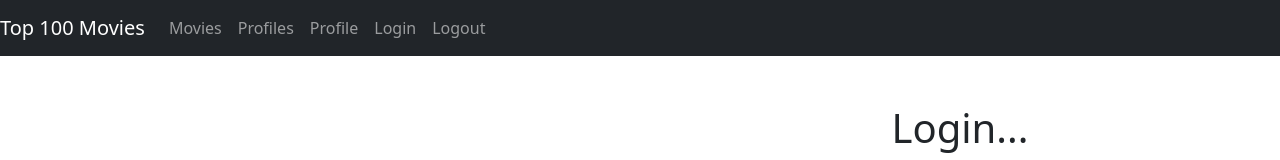
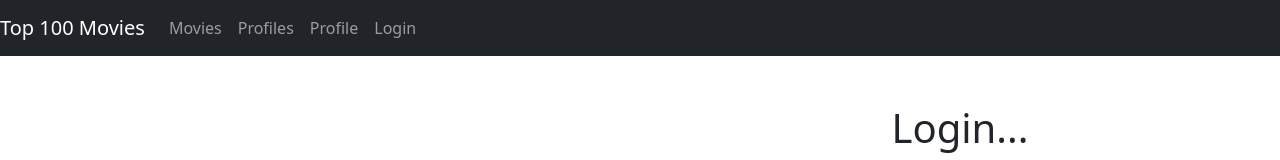
Before and after one commit to jwilliamson13-tech/top-100-movies, a React (Create React App) app in the folder frontend/: page /login in a window 1280 px wide. Shown: the top 160 px of the page. Built offline with nearby package versions, Linux system fonts and the light colour scheme; no server answers.

Commit message:
Updated UI based on user context
I updated the UI based on whether the user was logged in or not.

Next steps are to work on the dashboard/home page and user profile page.

```diff
--- a/frontend/src/components/login.js
+++ b/frontend/src/components/login.js
@@ -1,5 +1,5 @@
 import React, { useContext, useState,useEffect } from "react";
-import { Link } from "react-router-dom";
+import { Link, useHistory } from "react-router-dom";
 import AuthDataService from "../services/authService";
 import { useAuth0 } from "@auth0/auth0-react";
 import { UserContext } from "../context/UserContext";
@@ -7,6 +7,8 @@ import { UserContext } from "../context/UserContext";
 
 
 const Login = () => {
+
+  const history = useHistory();
 
   const [email, setEmail] = useState("");
   const [password, setPassword] = useState("");
@@ -46,6 +48,7 @@ const Login = () => {
         setUserContext(oldUserValues => {
           return {...oldUserValues, token:data.token};
         });
+        history.push("/");
         console.log(userContext);
       }
     })
--- a/frontend/src/components/logout.js
+++ b/frontend/src/components/logout.js
@@ -1,10 +1,12 @@
 import React, { useState,useEffect, useContext } from "react";
-import { Link } from "react-router-dom";
+import { Link, useHistory } from "react-router-dom";
 import AuthDataService from "../services/authService";
 import { useAuth0 } from "@auth0/auth0-react";
 import { UserContext } from "../context/UserContext";
 
 const Logout = () => {
+
+  const history = useHistory();
 
   const [userContext, setUserContext] = useContext(UserContext);
 
@@ -20,6 +22,7 @@ const Logout = () => {
       setUserContext(oldUserValues => {
         return {...oldUserValues, details: undefined, token: null};
       });
+      history.push("/");
     })
   }
 
--- a/frontend/src/components/navbar.js
+++ b/frontend/src/components/navbar.js
@@ -1,9 +1,14 @@
-import React, { useState } from "react";
+import React, { useState, useContext } from "react";
 import { Link } from "react-router-dom";
 import Login from "../components/login";
 import Logout from "../components/logout";
+import { UserContext } from "../context/UserContext";
 
 const Navbar = props => {
+
+  const [userContext, setUserContext] = useContext(UserContext);
+
+
   return (
     <nav className="navbar navbar-expand-lg navbar-dark bg-dark">
       <Link className="navbar-brand" to="">Top 100 Movies</Link>
@@ -17,12 +22,18 @@ const Navbar = props => {
         <li className="nav-item">
           <Link className="nav-link" to="/profile">Profile</Link>
         </li>
-        <li className="nav-item">
-          <Link className="nav-link" to="/login">Login</Link>
-        </li>
-        <li className="nav-item">
-          <Link className="nav-link" to="/logout">Logout</Link>
-        </li>
+        {
+          userContext.token != undefined && userContext.token != null ?
+          <li className="nav-item">
+            <Link className="nav-link" to="/logout">Logout</Link>
+          </li>
+          :
+          <li className="nav-item">
+            <Link className="nav-link" to="/login">Login</Link>
+          </li>
+
+          }
+        }
       </ul>
     </nav>
   );
--- a/frontend/src/components/register.js
+++ b/frontend/src/components/register.js
@@ -1,5 +1,5 @@
 import React, { useState,useEffect, useContext } from "react";
-import { Link } from "react-router-dom";
+import { Link, useHistory } from "react-router-dom";
 import AuthDataService from "../services/authService";
 import { useAuth0 } from "@auth0/auth0-react";
 import { UserContext } from "../context/UserContext";
@@ -7,6 +7,9 @@ import { UserContext } from "../context/UserContext";
 
 
 const Register = () => {
+
+  const history = useHistory();
+
   const[isSubmitting, setIsSubmitting] = useState(false);
   const[error,setError] = useState("");
   const [email, setEmail] = useState("");
@@ -53,6 +56,7 @@ const Register = () => {
         setUserContext(oldUserValues => {
           return {...oldUserValues, token:data.token};
         });
+        history.push("/login");
         console.log(userContext);
       }
     })
```
